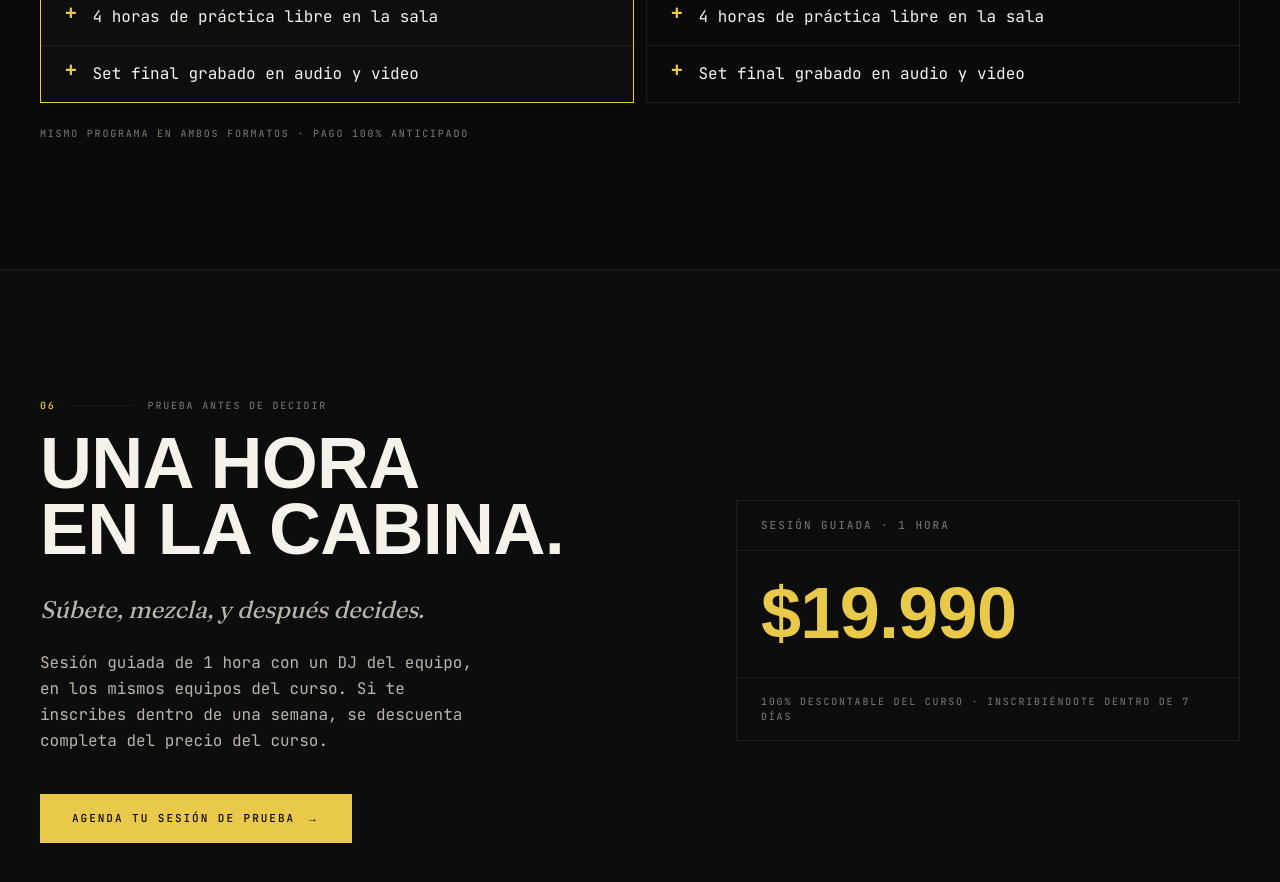
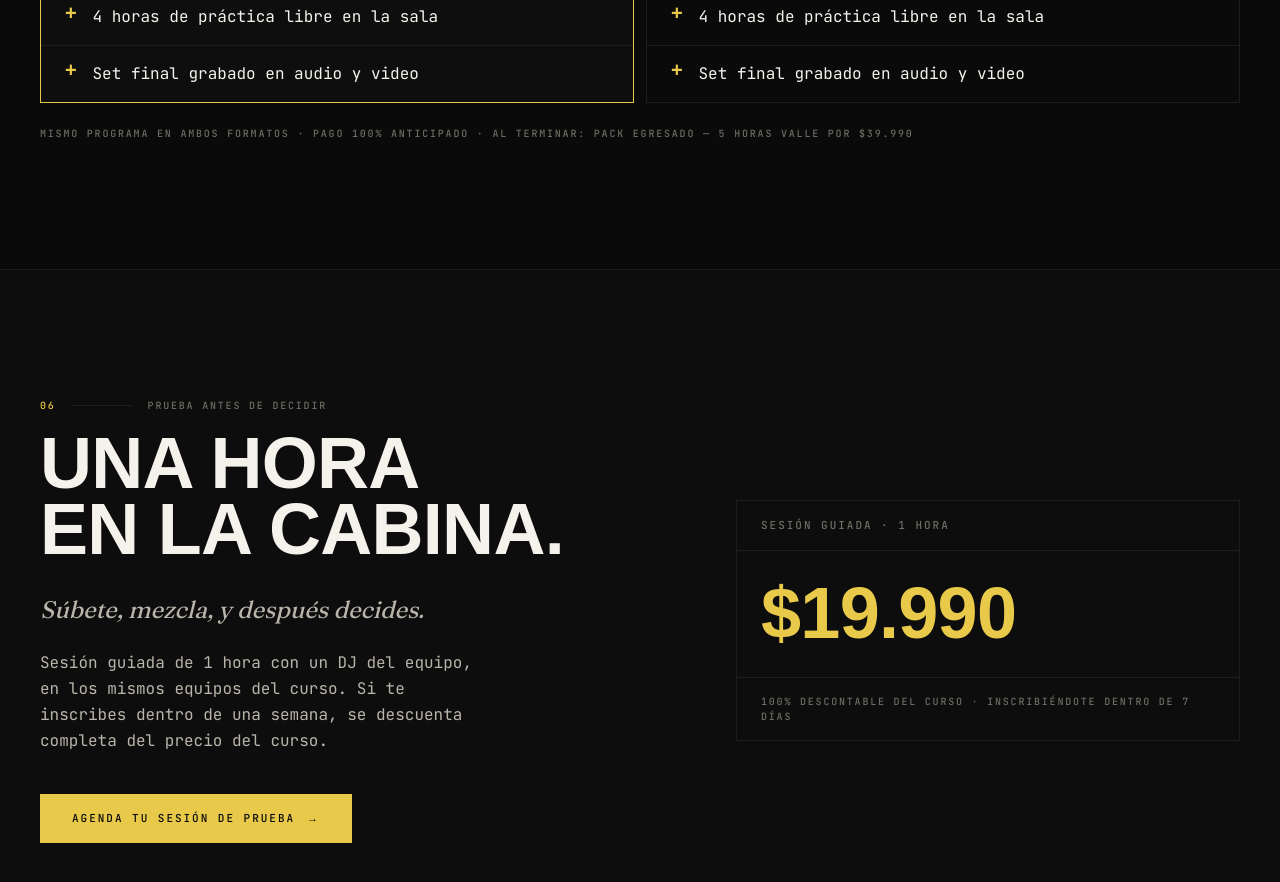
Before and after one commit to fotfstudios/fotfstudios-website, a Next.js app: page /curso-dj in a window 1280 px wide. Shown: the part 5940-6822 px from the top of the page. Built offline with nearby package versions, Linux system fonts and the light colour scheme; a web font is replaced by a local one.

Commit message:
feat(curso): announce Pack Egresado in the pricing section

```diff
--- a/app/curso-dj/_components/Precios.tsx
+++ b/app/curso-dj/_components/Precios.tsx
@@ -1,6 +1,6 @@
 import { Section, SectionHead } from "@/components/Section";
 import Reveal from "@/components/Reveal";
-import { formatCLP } from "@/lib/pricing";
+import { formatCLP, PACK_EGRESADO } from "@/lib/pricing";
 import { CURSO, PRECIOS, INCLUYE } from "../_content";
 
 export default function Precios() {
@@ -70,7 +70,8 @@ export default function Precios() {
 
       <Reveal delay={120}>
         <p className="mt-6 label-sm text-bone-mute">
-          Mismo programa en ambos formatos · pago 100% anticipado
+          Mismo programa en ambos formatos · pago 100% anticipado · al terminar:
+          Pack Egresado — {PACK_EGRESADO.hours} horas valle por {formatCLP(PACK_EGRESADO.price)}
         </p>
       </Reveal>
     </Section>
```
